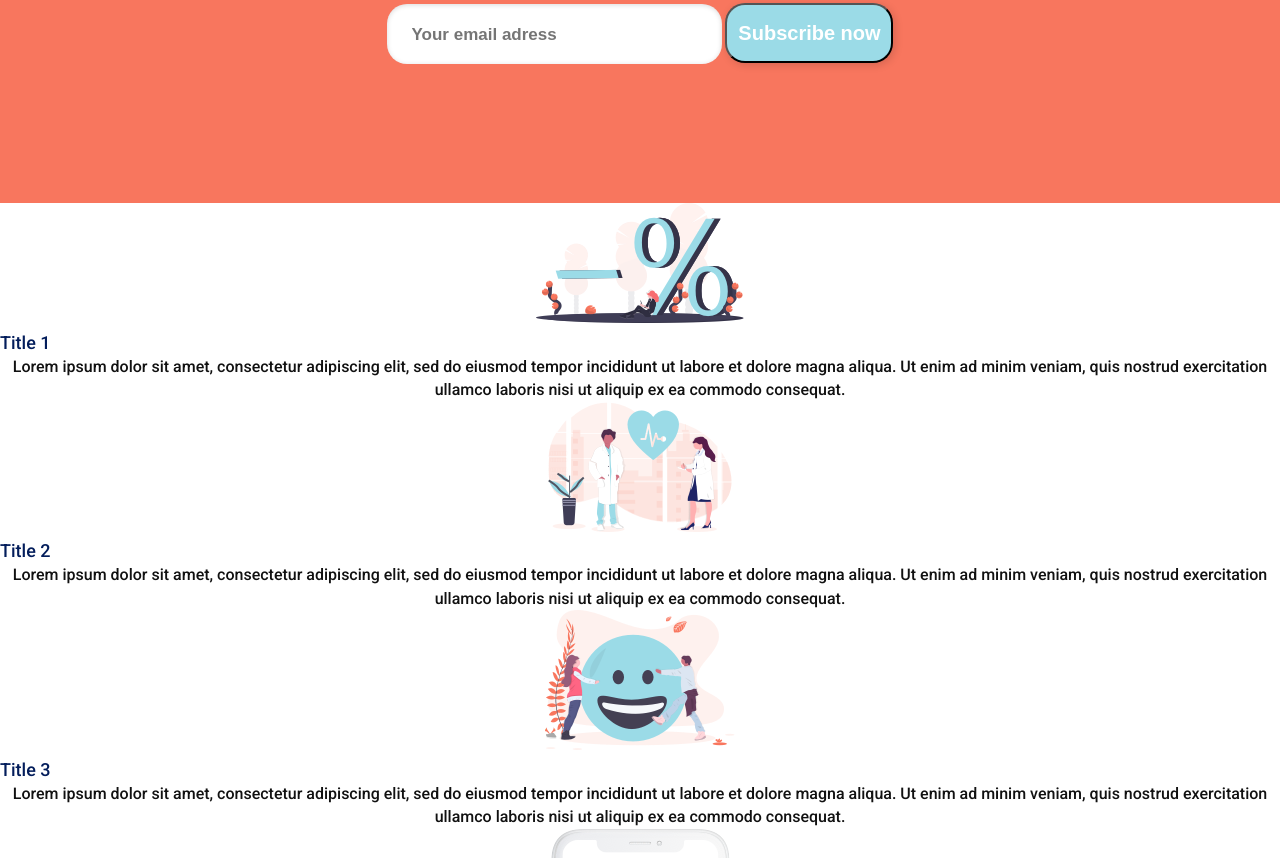
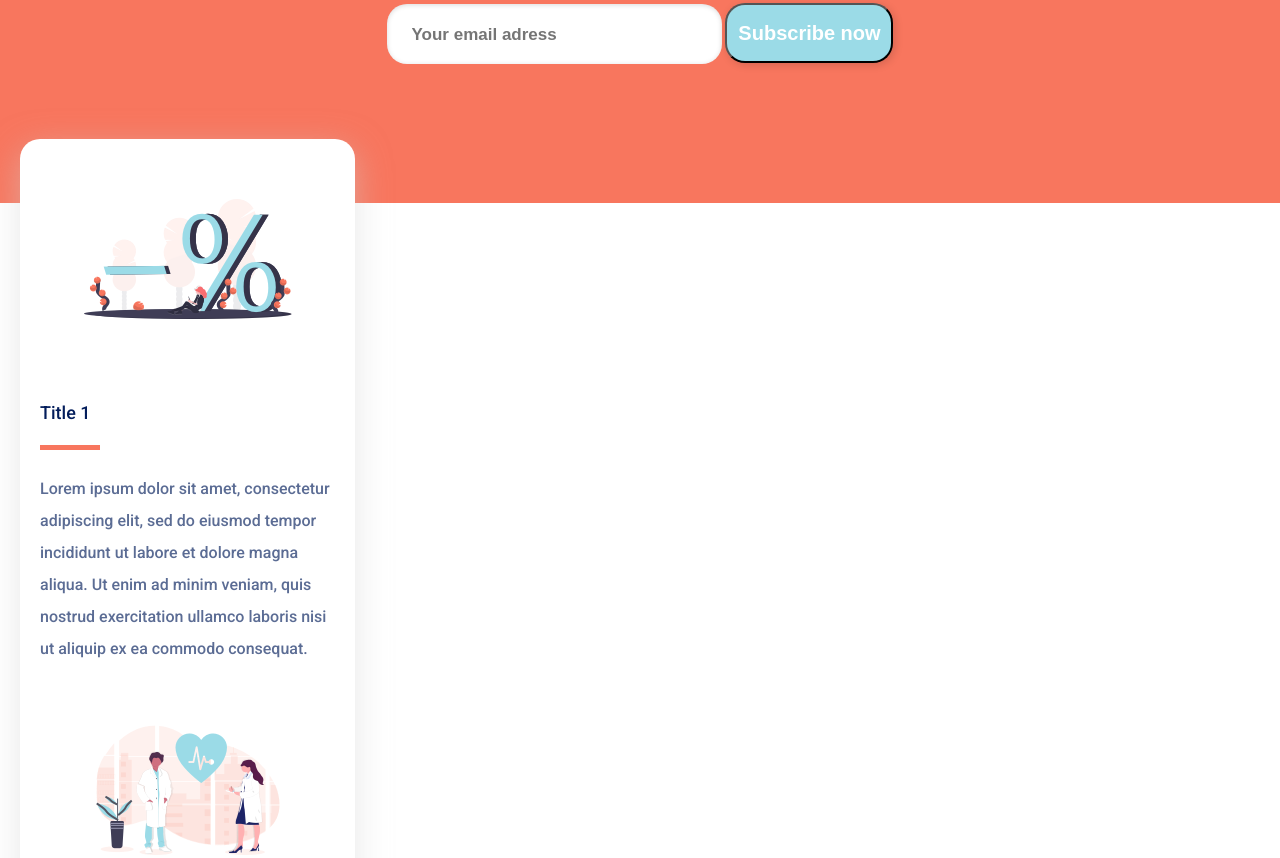
Before and after one commit to dtomaseti/orange-project, a plain HTML site: page index.html in a window 1280 px wide. Shown: the part 672-1530 px from the top of the page. Drawn offline with Linux system fonts and the light colour scheme.

Commit message:
section2

```diff
--- a/index.html
+++ b/index.html
@@ -31,25 +31,25 @@
                 </form>
             </section>
             <section>
-                <ul>
+                <ul class="ul1">
                     <li>
                         <article>
                             <img src="./assets/illustration-1.png" alt="Title 1">
-                            <h4 class="h4">Title 1</h4>
+                            <h4>Title 1</h4>
                             <p>Lorem ipsum dolor sit amet, consectetur adipiscing elit, sed do eiusmod tempor incididunt ut labore et dolore magna aliqua. Ut enim ad minim veniam, quis nostrud exercitation ullamco laboris nisi ut aliquip ex ea commodo consequat.</p>
                         </article>
                     </li>
                     <li>
                         <article>
                             <img src="./assets/illustration-2.png" alt="Title 2">
-                            <h4 class="h4">Title 2</h4>
+                            <h4>Title 2</h4>
                             <p>Lorem ipsum dolor sit amet, consectetur adipiscing elit, sed do eiusmod tempor incididunt ut labore et dolore magna aliqua. Ut enim ad minim veniam, quis nostrud exercitation ullamco laboris nisi ut aliquip ex ea commodo consequat.</p>
                         </article>
                         </li>
                     <li>
                         <article>
                             <img src="./assets/illustration-3.png" alt="Title 3">
-                            <h4 class="h4">Title 3</h4>
+                            <h4>Title 3</h4>
                             <p>Lorem ipsum dolor sit amet, consectetur adipiscing elit, sed do eiusmod tempor incididunt ut labore et dolore magna aliqua. Ut enim ad minim veniam, quis nostrud exercitation ullamco laboris nisi ut aliquip ex ea commodo consequat.</p>
                         </article>
                     </li>
--- a/style.css
+++ b/style.css
@@ -78,12 +78,11 @@ html {
     margin: 0 auto
   }
 
-  .h4 {
+  h4 {
     color: #031D5B;
     font-size: 18px;
     line-height: 25px;
     font-weight: 500;
-    margin: 0 auto;
     text-align: left;
   }
 
@@ -208,12 +207,30 @@ header nav ul {
 
 }
 
-.section2 ul {
+.ul1 {
     background-color: white;
-    height: 1571px;
     width: 335px;
     border-radius: 20px;
     box-shadow: 0 10px 34px 0 rgba(210,210,210,0.5);
-    margin-top: -64px;
-    padding: 20px;
+    margin: -64px 20px 100px 20px;
+    padding: 60px 20px 60px 20px;
 }
+
+.ul1 img {
+    margin-bottom: 50px;
+}
+
+.ul1 h4 {
+    border-bottom: 5px solid #F8765E;
+    padding-bottom: 20px;
+    margin-right: 235px;
+}
+
+.ul1 p {
+    color: #5B6C94;
+    font-size: 16px;
+    font-weight: normal;
+    line-height: 32px;
+    text-align: left;
+    margin-bottom: 60px;
+}
```
